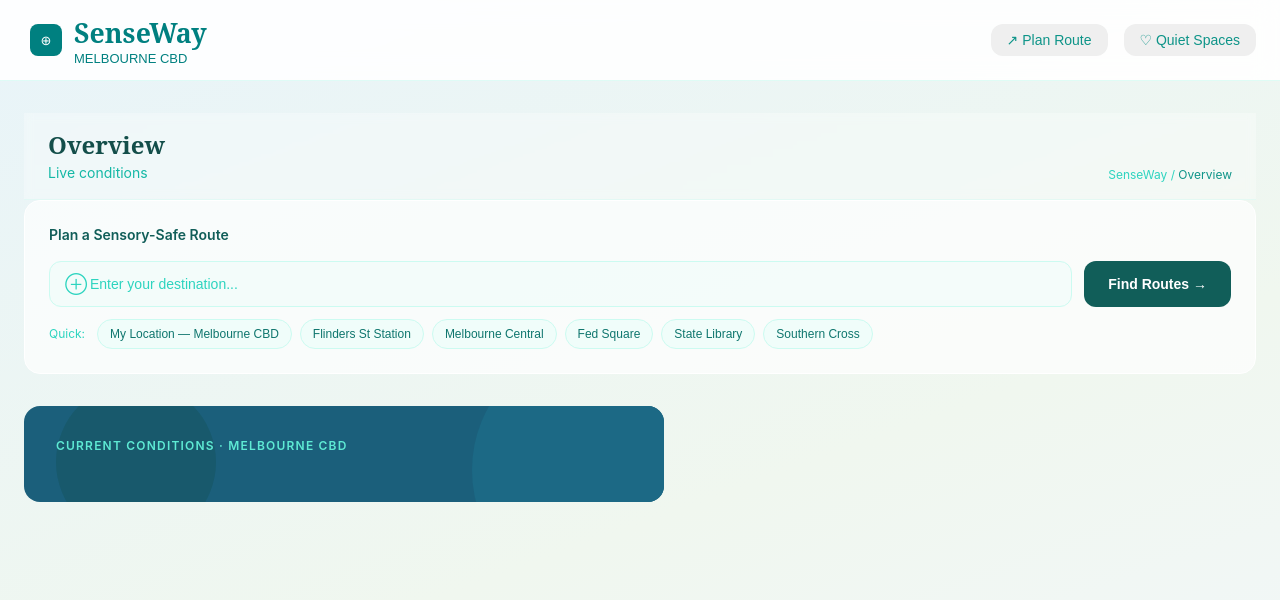
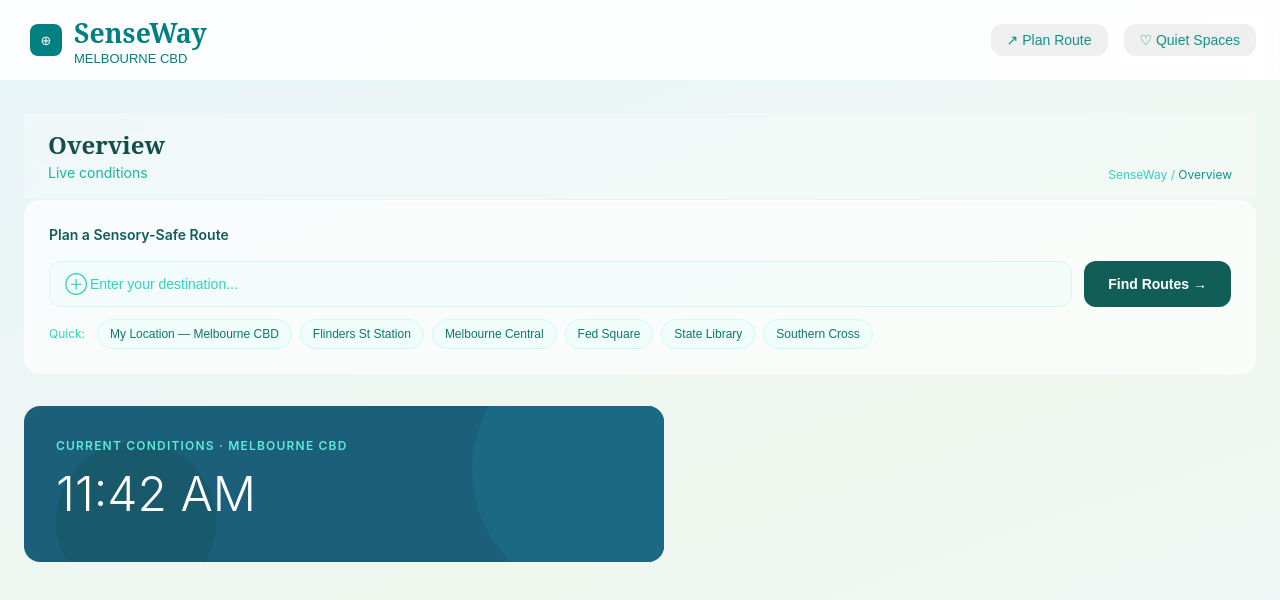
Before and after one commit to FIT5120-TP02/5120-TP02, a React (Vite) app in the folder frontend/: page / in a window 1280 px wide. Shown: the top 600 px of the page. Built offline with nearby package versions, Linux system fonts and the light colour scheme; no server answers.

Commit message:
Fix the rendering order. Allowing time to be rendered since it's instant. Once the rest loaded it will be rendered in, allowing the dashboard to look occupied

```diff
--- a/frontend/src/features/overview/Overview.jsx
+++ b/frontend/src/features/overview/Overview.jsx
@@ -146,12 +146,12 @@ export default function Overview({onNavigate}) {
                         <div>
                             <p>Current Conditions · Melbourne CBD</p>
                             <div className={styles.DashboardReportBoard}>
-                                {sensoryLevel && (
                                     <div className={styles.DashboardTimeSensor}>
                                         <p>{currentTime}</p>
-                                        <SensoryBadge level={sensoryLevel} />
+                                        {sensoryLevel && (
+                                            <SensoryBadge level={sensoryLevel} />
+                                        )}
                                     </div>
-                                )}
                                 {!loading && conditions?.pedestrianPerHour && (
                                     <div className={styles.CrowdContainer}>
                                         <p>Crowd Density</p>
```
